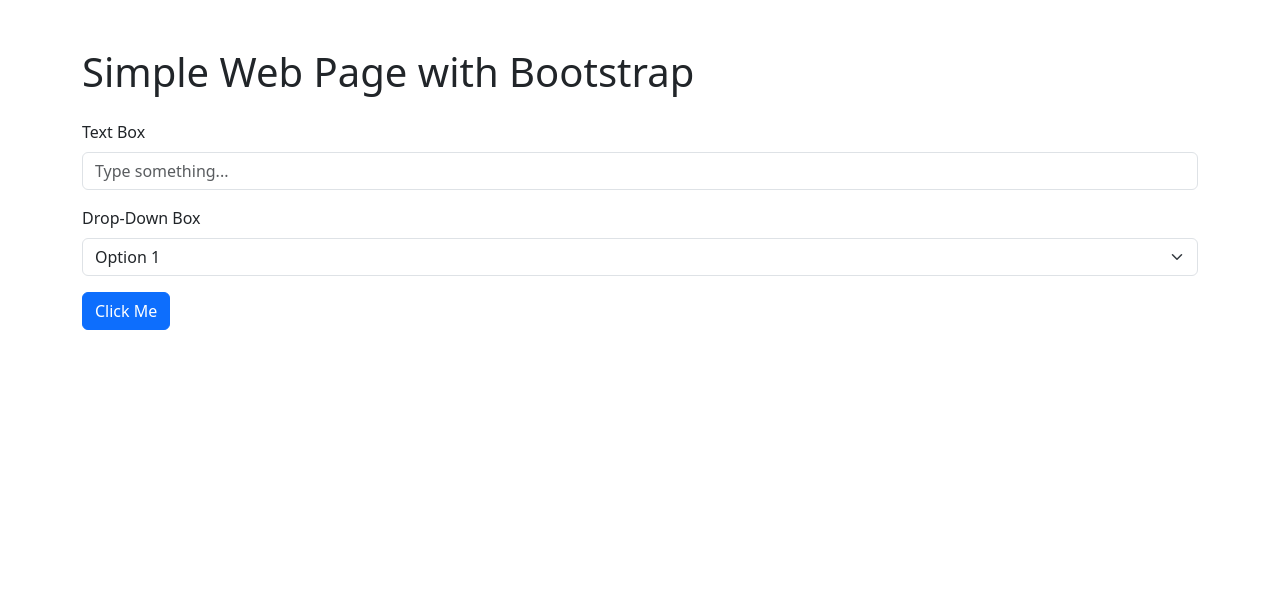
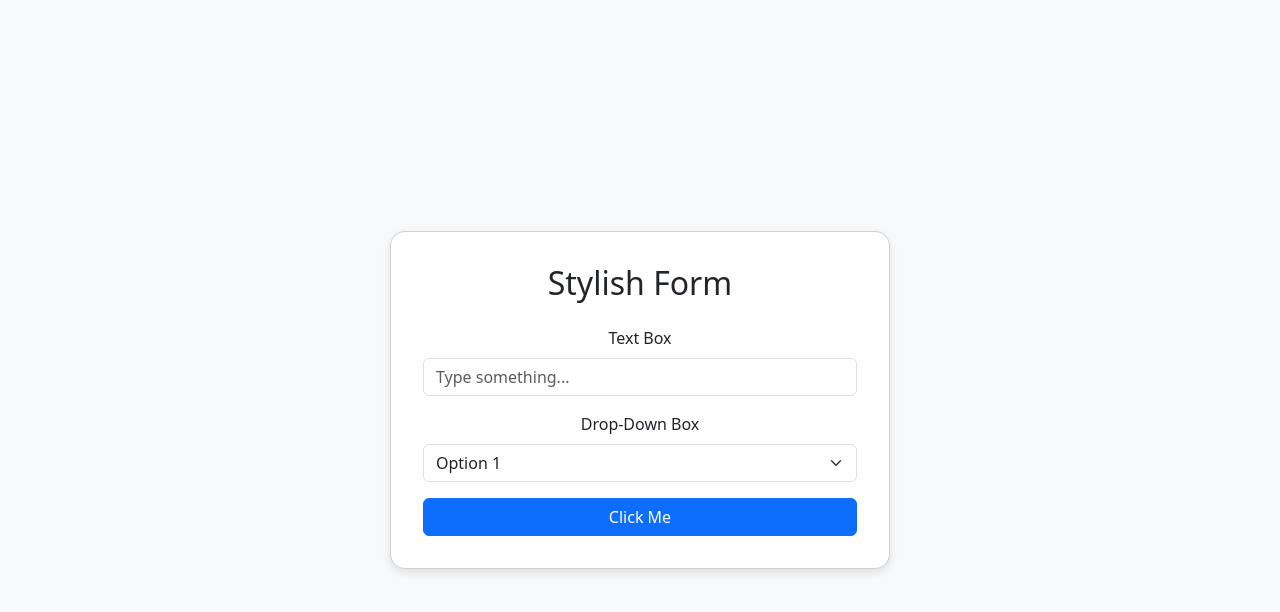
Before and after one commit to askarigtec/askarigtec.github.io, a plain HTML site: page index.html in a window 1280 px wide. Drawn offline with nearby package versions, Linux system fonts and the light colour scheme.

Commit message:
Update index.html

```diff
--- a/index.html
+++ b/index.html
@@ -3,20 +3,38 @@
 <head>
   <meta charset="UTF-8">
   <meta name="viewport" content="width=device-width, initial-scale=1.0">
-  <title>Bootstrap Page</title>
+  <title>Beautiful Bootstrap Page</title>
   <!-- Bootstrap CSS -->
   <link href="https://cdn.jsdelivr.net/npm/bootstrap@5.3.0-alpha1/dist/css/bootstrap.min.css" rel="stylesheet">
+  <style>
+    body {
+      display: flex;
+      justify-content: center;
+      align-items: center;
+      height: 100vh;
+      background-color: #f8f9fa;
+    }
+    .card {
+      border-radius: 15px;
+      box-shadow: 0 4px 8px rgba(0, 0, 0, 0.1);
+      padding: 2rem;
+      width: 100%;
+      max-width: 500px;
+    }
+  </style>
 </head>
 <body>
 
-  <div class="container mt-5">
-    <h1 class="mb-4">Simple Web Page with Bootstrap</h1>
+  <div class="card text-center">
+    <h2 class="mb-4">Stylish Form</h2>
 
+    <!-- Text Box -->
     <div class="mb-3">
       <label for="inputText" class="form-label">Text Box</label>
       <input type="text" class="form-control" id="inputText" placeholder="Type something...">
     </div>
 
+    <!-- Drop-Down Box -->
     <div class="mb-3">
       <label for="selectOption" class="form-label">Drop-Down Box</label>
       <select class="form-select" id="selectOption">
@@ -26,6 +44,7 @@
       </select>
     </div>
 
+    <!-- Button -->
     <button type="button" class="btn btn-primary" onclick="alert('Button clicked!')">Click Me</button>
   </div>
 
```
